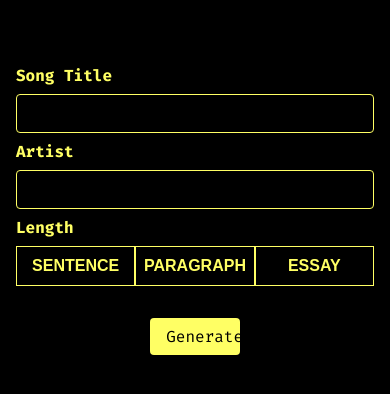
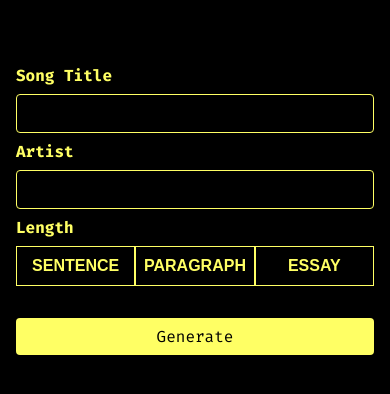
Before and after one commit to ayushmore/SongSnap, a Flask app: page / in a window 390 px wide. Shown: the part 350-744 px from the top of the page. Run offline with Flask 2, Linux system fonts and the light colour scheme.

Commit message:
Fixed generate button on mobile screen width

```diff
--- a/static/styles.css
+++ b/static/styles.css
@@ -149,6 +149,12 @@
     background-color: gray;
   }
 
+  @media screen and (max-width: 480px) {
+    .btn {
+      width: 100%;
+    }
+  }
+
   .alert {
     padding: 1rem;
     margin: 1rem 0;
```
